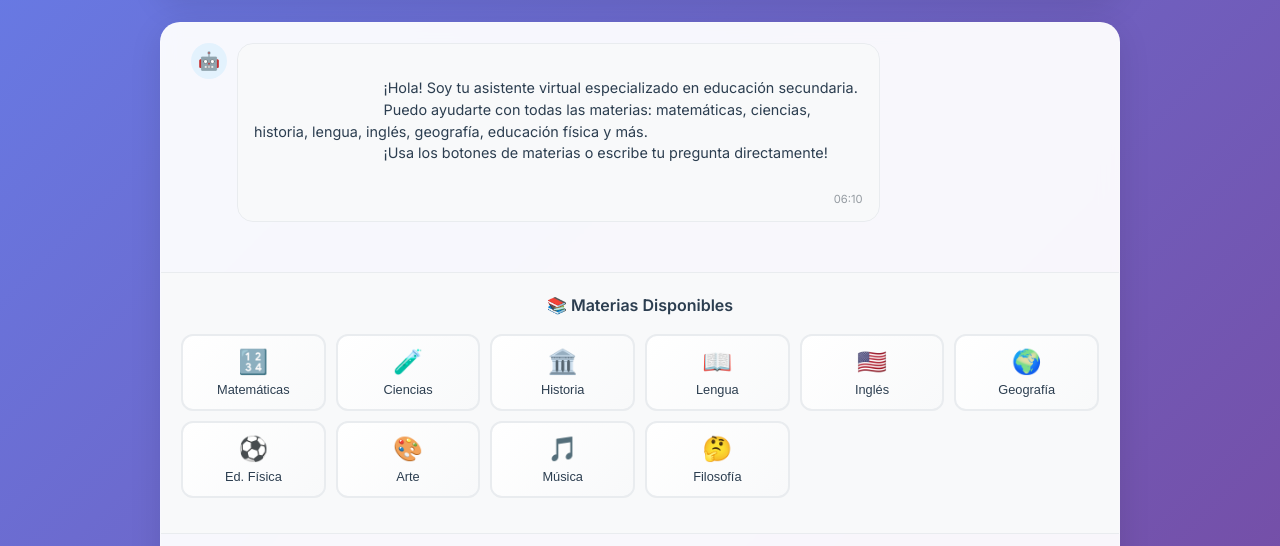
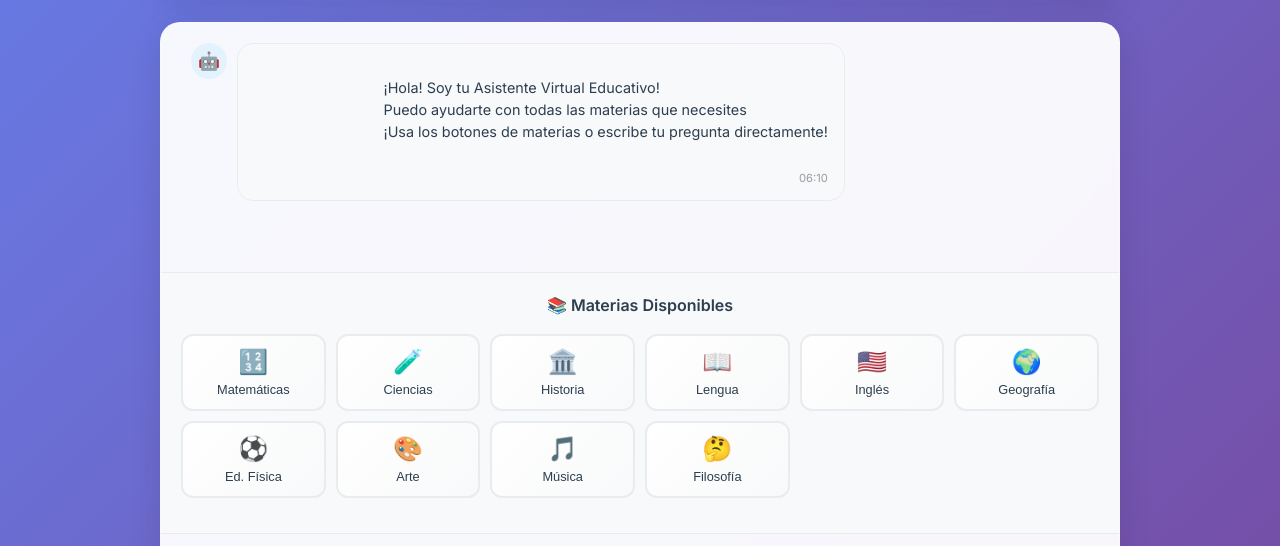
Before and after one commit to CEGJujuy/AV-Demo-V1, a website built with Vite: page index.html in a window 1280 px wide. Shown: the part 234-780 px from the top of the page. Built offline with nearby package versions, Linux system fonts and the light colour scheme.

Commit message:
Updated index.html

```diff
--- a/index.html
+++ b/index.html
@@ -24,8 +24,8 @@
                         <div class="message-avatar">🤖</div>
                         <div class="message-content">
                             <div class="message-text">
-                                ¡Hola! Soy tu asistente virtual especializado en educación secundaria.
-                                Puedo ayudarte con todas las materias: matemáticas, ciencias, historia, lengua, inglés, geografía, educación física y más.
+                                ¡Hola! Soy tu Asistente Virtual Educativo!
+                                Puedo ayudarte con todas las materias que necesites
                                 ¡Usa los botones de materias o escribe tu pregunta directamente!
                             </div>
                             <div class="message-time" id="welcomeTime"></div>
```
